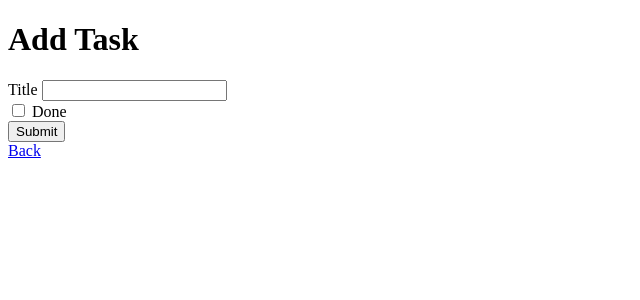
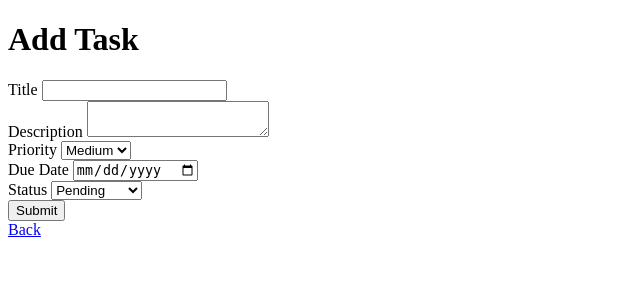
Before and after one commit to AliRamzi-Nv23126/Major-Minor-Updates, a Flask app: page /add in a window 1280 px wide. Shown: the top 300 px of the page, without its empty margins (0-640 px from the left). Run offline with Flask 3, Linux system fonts and the light colour scheme.

Commit message:
Add task descriptions and metadata: description, priority, due_date, status, timestamps

```diff
--- a/app.py
+++ b/app.py
@@ -1,8 +1,9 @@
 from flask import Flask, render_template, request, redirect, url_for
 from flask_sqlalchemy import SQLAlchemy
 from flask_wtf import FlaskForm
-from wtforms import StringField, SubmitField, BooleanField
+from wtforms import StringField, SubmitField, BooleanField, TextAreaField, SelectField, DateField
 from wtforms.validators import DataRequired
+from datetime import datetime
 
 app = Flask(__name__)
 app.config['SECRET_KEY'] = 'your-secret-key'
@@ -12,11 +13,19 @@ db = SQLAlchemy(app)
 class Task(db.Model):
     id = db.Column(db.Integer, primary_key=True)
     title = db.Column(db.String(100), nullable=False)
-    done = db.Column(db.Boolean, default=False)
+    description = db.Column(db.Text)
+    priority = db.Column(db.String(20), default='medium')  # low, medium, high
+    due_date = db.Column(db.Date)
+    status = db.Column(db.String(20), default='pending')  # pending, in_progress, done
+    created_at = db.Column(db.DateTime, default=datetime.utcnow)
+    updated_at = db.Column(db.DateTime, default=datetime.utcnow, onupdate=datetime.utcnow)
 
 class TaskForm(FlaskForm):
     title = StringField('Title', validators=[DataRequired()])
-    done = BooleanField('Done')
+    description = TextAreaField('Description')
+    priority = SelectField('Priority', choices=[('low', 'Low'), ('medium', 'Medium'), ('high', 'High')], default='medium')
+    due_date = DateField('Due Date', format='%Y-%m-%d')
+    status = SelectField('Status', choices=[('pending', 'Pending'), ('in_progress', 'In Progress'), ('done', 'Done')], default='pending')
     submit = SubmitField('Submit')
 
 @app.route('/')
@@ -28,7 +37,13 @@ def index():
 def add():
     form = TaskForm()
     if form.validate_on_submit():
-        task = Task(title=form.title.data, done=form.done.data)
+        task = Task(
+            title=form.title.data,
+            description=form.description.data,
+            priority=form.priority.data,
+            due_date=form.due_date.data,
+            status=form.status.data
+        )
         db.session.add(task)
         db.session.commit()
         return redirect(url_for('index'))
@@ -40,12 +55,18 @@ def edit(id):
     form = TaskForm()
     if form.validate_on_submit():
         task.title = form.title.data
-        task.done = form.done.data
+        task.description = form.description.data
+        task.priority = form.priority.data
+        task.due_date = form.due_date.data
+        task.status = form.status.data
         db.session.commit()
         return redirect(url_for('index'))
     elif request.method == 'GET':
         form.title.data = task.title
-        form.done.data = task.done
+        form.description.data = task.description
+        form.priority.data = task.priority
+        form.due_date.data = task.due_date
+        form.status.data = task.status
     return render_template('edit.html', form=form)
 
 @app.route('/delete/<int:id>')
--- a/templates/add.html
+++ b/templates/add.html
@@ -9,7 +9,10 @@
     <form method="POST">
         {{ form.hidden_tag() }}
         {{ form.title.label }} {{ form.title() }}<br>
-        {{ form.done() }} {{ form.done.label }}<br>
+        {{ form.description.label }} {{ form.description() }}<br>
+        {{ form.priority.label }} {{ form.priority() }}<br>
+        {{ form.due_date.label }} {{ form.due_date() }}<br>
+        {{ form.status.label }} {{ form.status() }}<br>
         {{ form.submit() }}
     </form>
     <a href="{{ url_for('index') }}">Back</a>
--- a/templates/edit.html
+++ b/templates/edit.html
@@ -9,7 +9,10 @@
     <form method="POST">
         {{ form.hidden_tag() }}
         {{ form.title.label }} {{ form.title() }}<br>
-        {{ form.done() }} {{ form.done.label }}<br>
+        {{ form.description.label }} {{ form.description() }}<br>
+        {{ form.priority.label }} {{ form.priority() }}<br>
+        {{ form.due_date.label }} {{ form.due_date() }}<br>
+        {{ form.status.label }} {{ form.status() }}<br>
         {{ form.submit() }}
     </form>
     <a href="{{ url_for('index') }}">Back</a>
```
Also changed, not shown: templates/index.html (+8 -1 lines).
